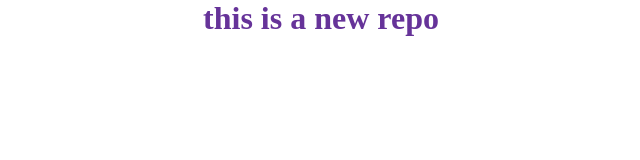
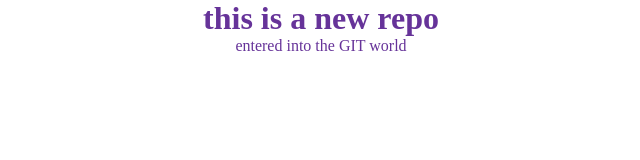
Before and after one commit to CodeWithYT/localRepo, a plain HTML site: page index.html in a window 1280 px wide. Shown: the whole page, without its empty margins (319-959 px from the left). Drawn offline with Linux system fonts and the light colour scheme.

Commit message:
added P tag and fixed css

```diff
--- a/index.html
+++ b/index.html
@@ -8,5 +8,6 @@
 </head>
 <body>
     <h1>this is a new repo</h1>
+    <p>entered into the GIT world</p>
 </body>
 </html>
--- a/style.css
+++ b/style.css
@@ -1,4 +1,4 @@
-h1 {
+h1, p{
     color: rebeccapurple;
     text-align: center;
 }
```
